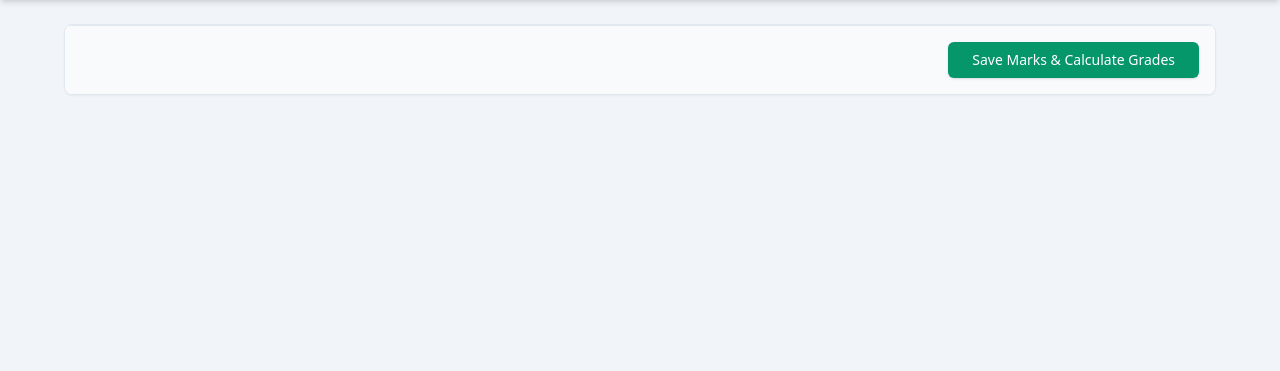
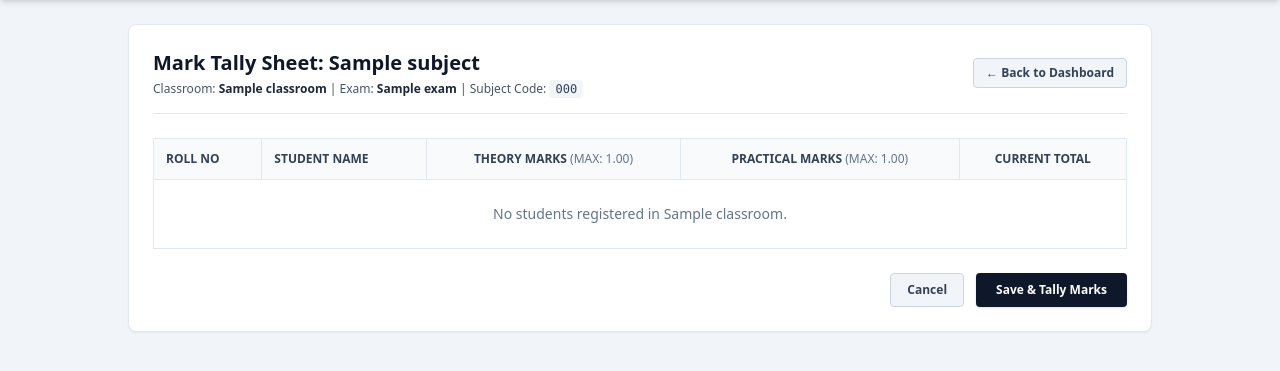
Before and after one commit to akarshanpoudel/gov-school-management-nepal, a Django app: page /academics/marks/entry/1/1/1/ in a window 1280 px wide. Shown: the part 52-423 px from the top of the page. Run offline with Django 5.2, Linux system fonts and the light colour scheme; a user stored in the database is signed in; tables that the repository leaves empty hold one stand-in row (values such as "Sample post"); some libraries are stand-ins or nearby versions.

Commit message:
feat(mark-entry): enhance mark entry form layout and accessibility features

```diff
--- a/templates/academics/mark_entry.html
+++ b/templates/academics/mark_entry.html
@@ -1,66 +1,115 @@
 {% extends 'base.html' %}
-{% load academic_extras %}  <!-- <-- LOAD YOUR CUSTOM FILTER HERE -->
+{% load academics_extras %}
+
+{% block title %}Mark Entry - {{ subject.name }} ({{ classroom.name }}){% endblock %}
 
 {% block content %}
-<div class="max-w-6xl mx-auto">
-    <!-- ... header content ... -->
+<div class="max-w-5xl mx-auto bg-white p-6 rounded-lg shadow-sm border border-slate-200" role="region" aria-labelledby="form-heading">
 
-    <form method="POST" class="bg-white rounded-lg shadow-sm border border-slate-200 overflow-hidden">
+    <!-- Accessibility Announcement Header -->
+    <div class="flex flex-wrap justify-between items-center mb-6 pb-4 border-b border-slate-200">
+        <div>
+            <h1 id="form-heading" class="text-xl font-bold text-slate-900">
+                Mark Tally Sheet: {{ subject.name }}
+            </h1>
+            <p class="text-xs text-slate-600 mt-1">
+                Classroom: <strong class="text-slate-800">{{ classroom.name }}</strong> |
+                Exam: <strong class="text-slate-800">{{ exam.title }}</strong> |
+                Subject Code: <span class="font-mono bg-slate-100 px-1.5 py-0.5 rounded text-slate-700">{{ subject.code }}</span>
+            </p>
+        </div>
+        <a href="{% url 'core:dashboard' %}" class="bg-slate-100 border border-slate-300 text-slate-700 hover:bg-slate-200 px-3 py-1.5 rounded text-xs font-semibold transition focus:ring-2 focus:ring-slate-900 focus:outline-none">
+            ← Back to Dashboard
+        </a>
+    </div>
+
+    <!-- Live Status Announcement for Screen Readers -->
+    <div aria-live="polite" class="sr-only">
+        Currently editing marks for {{ classroom.name }}, {{ subject.name }}. Form contains {{ students|length }} students.
+    </div>
+
+    <form method="POST" action="" aria-label="Mark Entry Form">
         {% csrf_token %}
-        <div class="overflow-x-auto max-h-[60vh]">
-            <table class="w-full text-left border-collapse">
-                <!-- ... table headers ... -->
-                <tbody class="divide-y divide-slate-200 text-sm">
+
+        <div class="overflow-x-auto">
+            <table class="w-full text-left border-collapse border border-slate-200 text-sm" role="grid" aria-label="Student Subject Marks">
+                <thead class="bg-slate-50 text-slate-700 uppercase text-xs font-semibold">
+                    <tr>
+                        <th scope="col" class="border border-slate-200 p-3">Roll No</th>
+                        <th scope="col" class="border border-slate-200 p-3">Student Name</th>
+                        <th scope="col" class="border border-slate-200 p-3 text-center">
+                            Theory Marks <span class="text-slate-500 font-normal">(Max: {{ subject.full_marks_theory }})</span>
+                        </th>
+                        <th scope="col" class="border border-slate-200 p-3 text-center">
+                            Practical Marks <span class="text-slate-500 font-normal">(Max: {{ subject.full_marks_practical }})</span>
+                        </th>
+                        <th scope="col" class="border border-slate-200 p-3 text-center">Current Total</th>
+                    </tr>
+                </thead>
+                <tbody class="divide-y divide-slate-200">
                     {% for student in students %}
-                        <!-- LOOK UP THE STUDENT'S MARK SAFELY USING YOUR NEW FILTER -->
-                        {% with m=existing_marks|get_item:student.id %}
+                    {% with mark=existing_marks|get_item:student.id %}
                     <tr class="hover:bg-slate-50 transition">
-                            <td class="p-3 font-mono text-xs text-slate-600">{{ student.username }}</td>
-                            <td class="p-3 font-medium text-slate-900">{{ student.get_full_name|default:student.username }}</td>
-
+                        <th scope="row" class="border border-slate-200 p-3 font-mono text-slate-600 font-normal">
+                            {{ student.username }}
+                        </th>
+                        <td class="border border-slate-200 p-3 font-medium text-slate-900">
+                            <label for="theory_{{ student.id }}">
+                                {{ student.get_full_name|default:student.username }}
+                            </label>
+                        </td>
                         <!-- Theory Input -->
-                            <td class="p-3">
-                                <input type="number" step="0.01" min="0" max="{{ subject.full_marks_theory }}"
+                        <td class="border border-slate-200 p-2 text-center">
+                            <input
+                                type="number"
+                                step="0.1"
+                                min="0"
+                                max="{{ subject.full_marks_theory }}"
+                                id="theory_{{ student.id }}"
                                 name="theory_{{ student.id }}"
-                                       value="{{ m.theory_obtained|default:'0.00' }}"
-                                       class="w-full px-3 py-1.5 border border-slate-300 rounded focus:ring-2 focus:ring-emerald-500 focus:outline-none text-sm">
+                                value="{{ mark.theory_obtained|default:0.0 }}"
+                                aria-label="Theory marks for {{ student.get_full_name|default:student.username }}, Maximum {{ subject.full_marks_theory }}"
+                                class="w-24 text-center border border-slate-300 rounded px-2 py-1 text-sm font-mono focus:ring-2 focus:ring-slate-900 focus:outline-none"
+                            >
                         </td>
-
                         <!-- Practical Input -->
-                            <td class="p-3">
-                                <input type="number" step="0.01" min="0" max="{{ subject.full_marks_practical }}"
+                        <td class="border border-slate-200 p-2 text-center">
+                            <input
+                                type="number"
+                                step="0.1"
+                                min="0"
+                                max="{{ subject.full_marks_practical }}"
+                                id="practical_{{ student.id }}"
                                 name="practical_{{ student.id }}"
-                                       value="{{ m.practical_obtained|default:'0.00' }}"
-                                       class="w-full px-3 py-1.5 border border-slate-300 rounded focus:ring-2 focus:ring-emerald-500 focus:outline-none text-sm">
+                                value="{{ mark.practical_obtained|default:0.0 }}"
+                                aria-label="Practical marks for {{ student.get_full_name|default:student.username }}, Maximum {{ subject.full_marks_practical }}"
+                                class="w-24 text-center border border-slate-300 rounded px-2 py-1 text-sm font-mono focus:ring-2 focus:ring-slate-900 focus:outline-none"
+                            >
                         </td>
-
-                            <!-- Total Display -->
-                            <td class="p-3 font-semibold text-slate-800">
-                                {{ m.total_marks|default:"0.00" }}
-                            </td>
-
-                            <!-- Status Badge -->
-                            <td class="p-3">
-                                {% if m %}
-                                    {% if m.is_ng %}
-                                        <span class="px-2 py-1 bg-red-100 text-red-700 font-bold text-xs rounded">NG (GP: 0.0)</span>
-                                    {% else %}
-                                        <span class="px-2 py-1 bg-emerald-100 text-emerald-700 font-semibold text-xs rounded">Pass (GP: {{ m.grade_point }})</span>
-                                    {% endif %}
-                                {% else %}
-                                    <span class="text-xs text-slate-400">Not Entered</span>
-                                {% endif %}
+                        <!-- Tally Preview -->
+                        <td class="border border-slate-200 p-3 text-center font-bold font-mono text-slate-800">
+                            {{ mark.total_marks|default:"0.0" }}
                         </td>
                     </tr>
                     {% endwith %}
+                    {% empty %}
+                    <tr>
+                        <td colspan="5" class="p-6 text-center text-slate-500" role="cell">
+                            No students registered in {{ classroom.name }}.
+                        </td>
+                    </tr>
                     {% endfor %}
                 </tbody>
             </table>
         </div>
 
-        <div class="p-4 bg-slate-50 border-t border-slate-200 flex justify-end">
-            <button type="submit" class="bg-emerald-600 hover:bg-emerald-700 text-white px-6 py-2 rounded-md font-medium text-sm shadow transition">
-                Save Marks & Calculate Grades
+        <!-- Form Actions -->
+        <div class="mt-6 flex justify-end gap-3">
+            <a href="{% url 'core:dashboard' %}" class="bg-slate-100 text-slate-700 border border-slate-300 px-4 py-2 rounded text-xs font-semibold hover:bg-slate-200 transition focus:ring-2 focus:ring-slate-900 focus:outline-none">
+                Cancel
+            </a>
+            <button type="submit" class="bg-slate-900 hover:bg-slate-800 text-white px-5 py-2 rounded text-xs font-semibold shadow transition focus:ring-2 focus:ring-slate-900 focus:ring-offset-2 focus:outline-none">
+                Save & Tally Marks
             </button>
         </div>
     </form>
```
Lines whose indentation alone changed are shown as unchanged.
